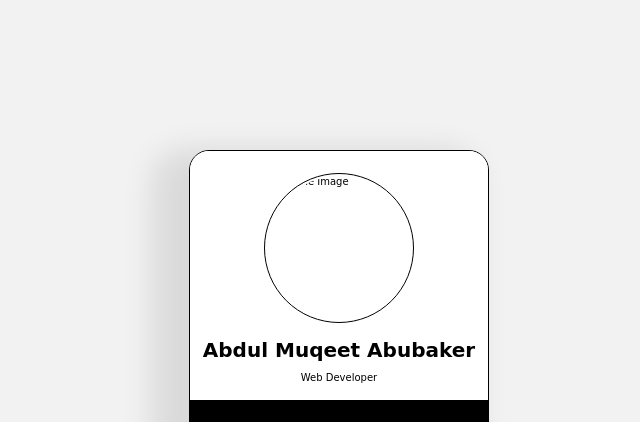
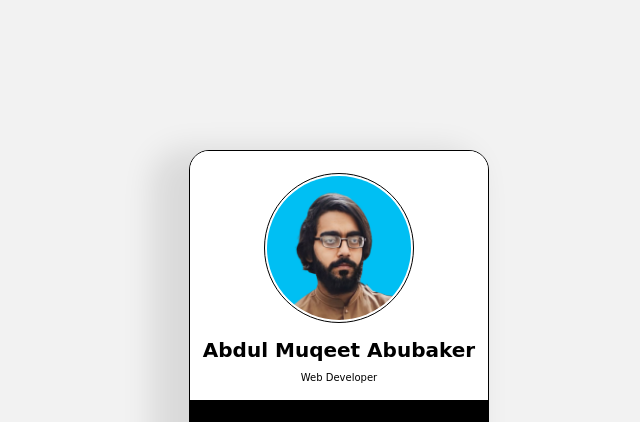
Before and after one commit to abubaker302/Visiting-Card, a plain HTML site: page index.html in a window 1280 px wide. Shown: the top 422 px of the page, without its empty margins (301-941 px from the left). Drawn offline with nearby package versions, Linux system fonts and the light colour scheme; the site is published under a folder, as on GitHub Pages, so addresses that start at the root find nothing; a web font is replaced by a local one.

Commit message:
Update index.html

```diff
--- a/index.html
+++ b/index.html
@@ -12,7 +12,7 @@
 <body>
     <div class="main">
         <div class="profile-img">
-            <img src="/assets/Abdul Muqeet Abubaker.png" alt="Profile Image">
+            <img src="./assets/Abdul Muqeet Abubaker.png" alt="Profile Image">
             <h1>Abdul Muqeet Abubaker</h1>
             <h4>Web Developer</h4>
         </div>
```
